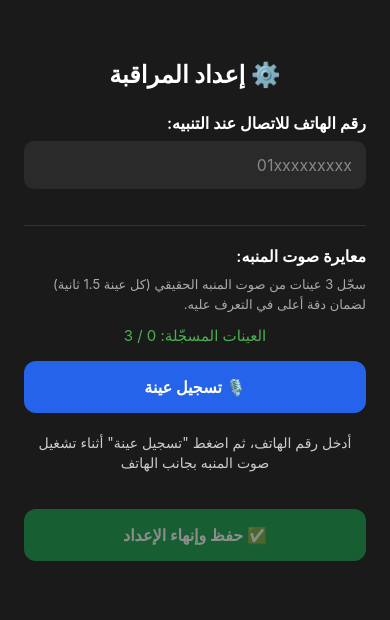
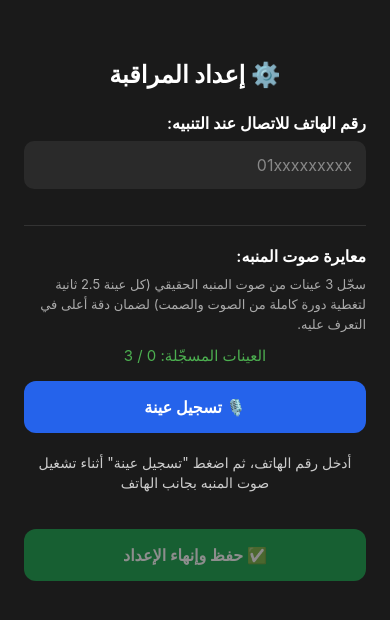
Before and after one commit to abaelhacan-spec/Sound, a React Native app: screen / in a window 390 px wide. Shown: the top 620 px of the page. Built offline with nearby package versions, Linux system fonts and the light colour scheme.

Commit message:
Update CalibrationScreen.js

```diff
--- a/screens/CalibrationScreen.js
+++ b/screens/CalibrationScreen.js
@@ -27,6 +27,7 @@ import {
 } from '../utils/storage';
 
 const SAMPLES_NEEDED = 3; // عدد العينات المطلوبة للمعايرة الدقيقة
+const CALIBRATION_CHUNK_MS = 2500; // يغطي دورة كاملة (صوت+صمت) مع هامش أمان
 
 export default function CalibrationScreen({ onCalibrationComplete }) {
   const [isRecording, setIsRecording] = useState(false);
@@ -54,7 +55,7 @@ export default function CalibrationScreen({ onCalibrationComplete }) {
       setStatus('🔴 جاري التسجيل... شغّل صوت المنبه الآن بجانب الهاتف');
 
       await configureAudioMode();
-      const uri = await recordChunk(1500);
+      const uri = await recordChunk(CALIBRATION_CHUNK_MS);
       const samples = await readWavAsSamples(uri);
       const fingerprint = extractSpectralFingerprint(samples);
       await deleteTempFile(uri);
@@ -113,7 +114,7 @@ export default function CalibrationScreen({ onCalibrationComplete }) {
 
       <Text style={styles.label}>معايرة صوت المنبه:</Text>
       <Text style={styles.hint}>
-        سجّل {SAMPLES_NEEDED} عينات من صوت المنبه الحقيقي (كل عينة 1.5 ثانية) لضمان
+        سجّل {SAMPLES_NEEDED} عينات من صوت المنبه الحقيقي (كل عينة {(CALIBRATION_CHUNK_MS / 1000).toFixed(1)} ثانية لتغطية دورة كاملة من الصوت والصمت) لضمان
         دقة أعلى في التعرف عليه.
       </Text>
 
```
